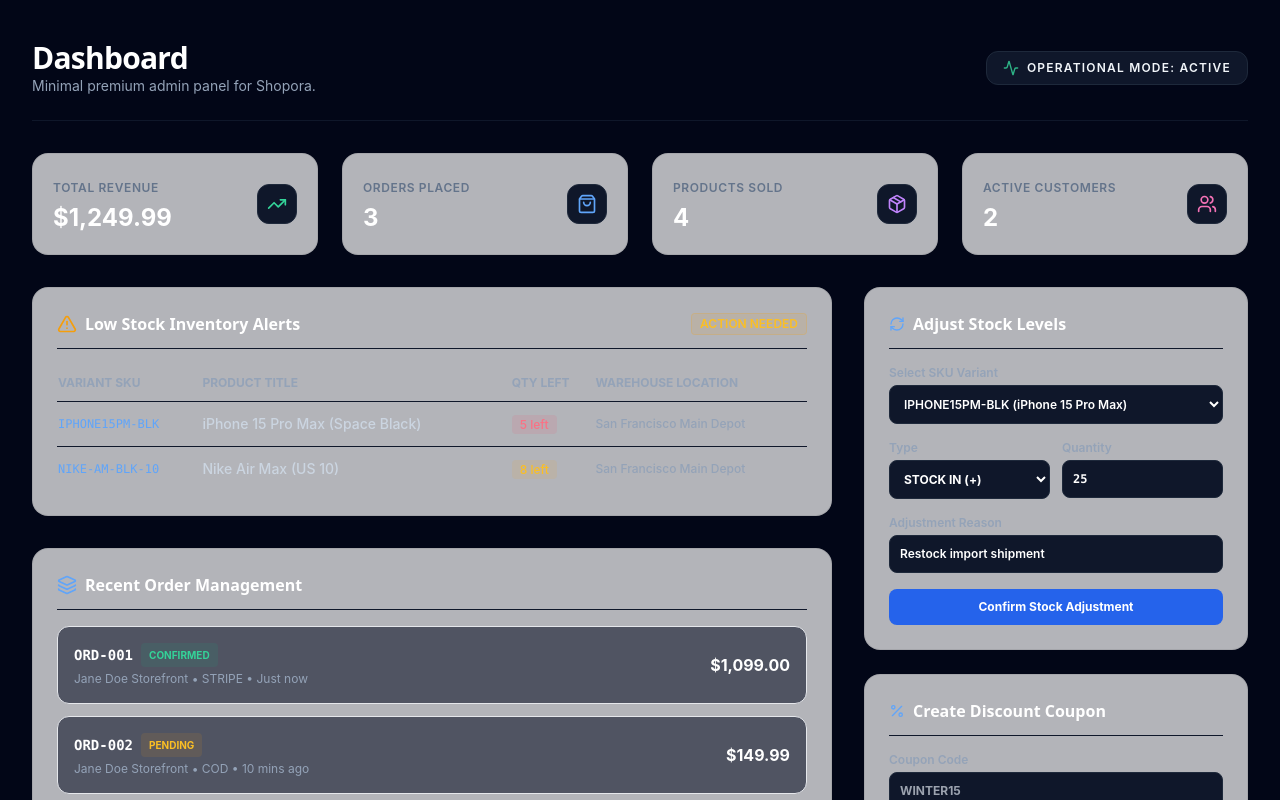
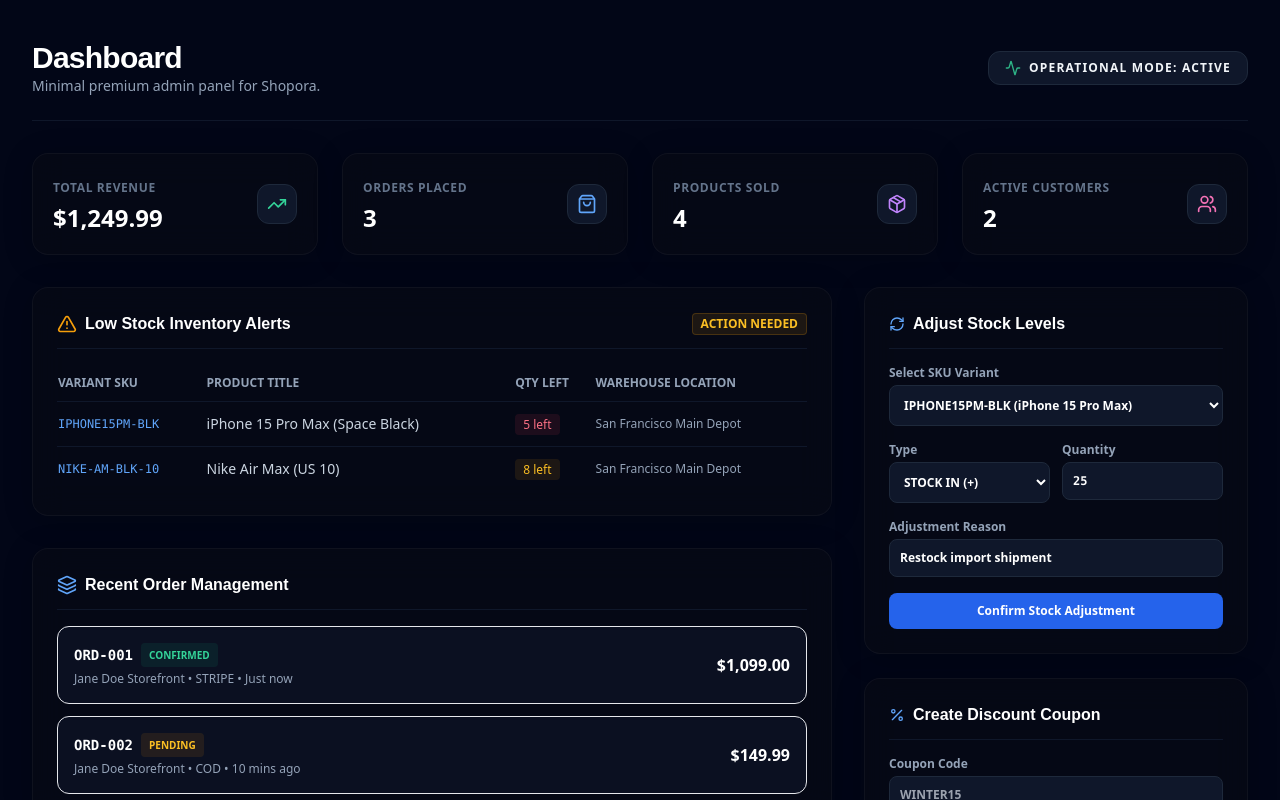
Before and after one commit to Sohidul-Islam/shopora, a Next.js app: page /admin in a window 1280 px wide. Shown: the top 800 px of the page. Built offline with nearby package versions, Linux system fonts and the light colour scheme.

Commit message:
design: upgrade to premium dark glassmorphism styling

```diff
--- a/src/app/globals.css
+++ b/src/app/globals.css
@@ -2,53 +2,80 @@
 @tailwind components;
 @tailwind utilities;
 
-@import url('https://fonts.googleapis.com/css2?family=Inter:wght@300;400;500;600;700&family=Outfit:wght@400;500;600;700;800&display=swap');
+@import url('https://fonts.googleapis.com/css2?family=Plus+Jakarta+Sans:wght@300;400;500;600;700;800&family=Outfit:wght@300;400;500;600;700;800&display=swap');
 
 :root {
   --background: #fafafa;
-  --foreground: #111;
-  --card: rgba(255, 255, 255, 0.7);
-  --border: rgba(0, 0, 0, 0.08);
+  --foreground: #111115;
+  --card: rgba(255, 255, 255, 0.65);
+  --border: rgba(0, 0, 0, 0.06);
+  --accent: 59, 102, 255;
 }
 
 .dark {
-  --background: #090a0f;
-  --foreground: #f3f4f6;
-  --card: rgba(17, 18, 28, 0.7);
-  --border: rgba(255, 255, 255, 0.06);
+  --background: #05060b;
+  --foreground: #f8fafc;
+  --card: rgba(10, 11, 20, 0.55);
+  --border: rgba(255, 255, 255, 0.04);
+  --accent: 59, 130, 246; /* Neon Blue */
 }
 
 body {
   background-color: var(--background);
   color: var(--foreground);
-  font-family: 'Inter', system-ui, sans-serif;
+  font-family: 'Plus Jakarta Sans', system-ui, sans-serif;
   overflow-x: hidden;
-  transition: background-color 0.3s ease, color 0.3s ease;
+  position: relative;
+}
+
+/* Deeper Premium Background Glow */
+body::before {
+  content: "";
+  position: absolute;
+  top: 0;
+  left: 50%;
+  transform: translateX(-50%);
+  width: 100%;
+  max-width: 1400px;
+  height: 600px;
+  background: radial-gradient(circle 800px at 50% -200px, rgba(59, 130, 246, 0.12), transparent 80%);
+  pointer-events: none;
+  z-index: -1;
+}
+
+/* Headers Typography */
+h1, h2, h3, h4, h5, h6, .font-display {
+  font-family: 'Outfit', sans-serif;
 }
 
 /* Glassmorphism Styles */
 .glass {
   background: var(--card);
-  backdrop-filter: blur(12px);
-  -webkit-backdrop-filter: blur(12px);
+  backdrop-filter: blur(16px);
+  -webkit-backdrop-filter: blur(16px);
   border: 1px solid var(--border);
+  box-shadow: 0 4px 30px rgba(0, 0, 0, 0.03);
+}
+
+.dark .glass {
+  box-shadow: 0 4px 30px rgba(0, 0, 0, 0.2);
 }
 
 .glass-header {
-  background: rgba(250, 250, 250, 0.8);
-  backdrop-filter: blur(8px);
-  -webkit-backdrop-filter: blur(8px);
+  background: rgba(250, 250, 250, 0.7);
+  backdrop-filter: blur(16px);
+  -webkit-backdrop-filter: blur(16px);
   border-bottom: 1px solid var(--border);
 }
 
 .dark .glass-header {
-  background: rgba(9, 10, 15, 0.8);
+  background: rgba(5, 6, 11, 0.7);
 }
 
 /* Custom Scrollbar */
 ::-webkit-scrollbar {
-  width: 6px;
-  height: 6px;
+  width: 5px;
+  height: 5px;
 }
 
 ::-webkit-scrollbar-track {
@@ -56,33 +83,44 @@ body {
 }
 
 ::-webkit-scrollbar-thumb {
-  background: rgba(0, 0, 0, 0.15);
-  border-radius: 4px;
+  background: rgba(0, 0, 0, 0.1);
+  border-radius: 99px;
 }
 
 .dark ::-webkit-scrollbar-thumb {
-  background: rgba(255, 255, 255, 0.1);
+  background: rgba(255, 255, 255, 0.06);
 }
 
 ::-webkit-scrollbar-thumb:hover {
-  background: rgba(0, 0, 0, 0.3);
-}
-
-.dark ::-webkit-scrollbar-thumb:hover {
-  background: rgba(255, 255, 255, 0.2);
+  background: rgba(59, 130, 246, 0.3);
 }
 
 /* Premium Card hover micro-animations */
 .hover-premium {
-  transition: all 0.3s cubic-bezier(0.16, 1, 0.3, 1);
-}
-.hover-premium:hover {
-  transform: translateY(-4px);
-  box-shadow: 0 12px 30px -10px rgba(0, 0, 0, 0.08);
-  border-color: rgba(59, 102, 255, 0.3);
+  transition: transform 0.4s cubic-bezier(0.16, 1, 0.3, 1),
+              box-shadow 0.4s cubic-bezier(0.16, 1, 0.3, 1),
+              border-color 0.4s cubic-bezier(0.16, 1, 0.3, 1);
 }
 
-.dark .hover-premium:hover {
-  box-shadow: 0 12px 30px -10px rgba(0, 0, 0, 0.4);
-  border-color: rgba(59, 102, 255, 0.4);
+.hover-premium:hover {
+  transform: translateY(-5px);
+  box-shadow: 0 20px 40px -15px rgba(59, 130, 246, 0.1);
+  border-color: rgba(59, 130, 246, 0.25);
 }
+
+/* Shimmer/Pulse loading skeleton animation */
+@keyframes skeleton-pulse {
+  0%, 100% {
+    opacity: 0.6;
+  }
+  50% {
+    opacity: 0.35;
+    background-color: rgba(59, 130, 246, 0.05);
+  }
+}
+
+.skeleton-shimmer {
+  animation: skeleton-pulse 2s infinite ease-in-out;
+  background: rgba(255, 255, 255, 0.02);
+  border: 1px solid rgba(255, 255, 255, 0.03);
+}
--- a/src/app/layout.tsx
+++ b/src/app/layout.tsx
@@ -11,8 +11,8 @@ export default function RootLayout({
   children: React.ReactNode;
 }) {
   return (
-    <html lang="en">
-      <body>{children}</body>
+    <html lang="en" className="dark">
+      <body className="bg-slate-950 text-slate-100 antialiased">{children}</body>
     </html>
   );
 }
```
Also changed, not shown: src/app/products/page.tsx (+37 -28 lines).
